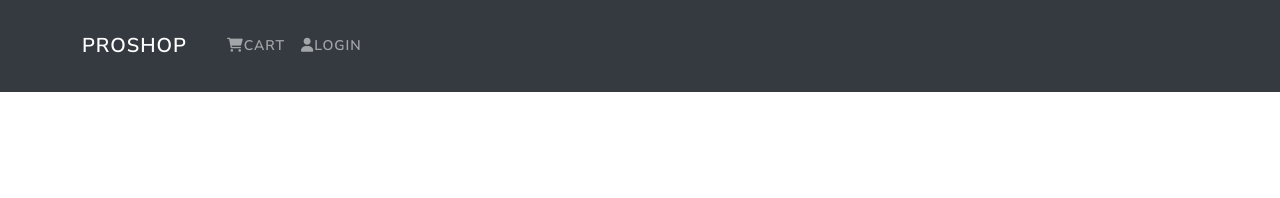
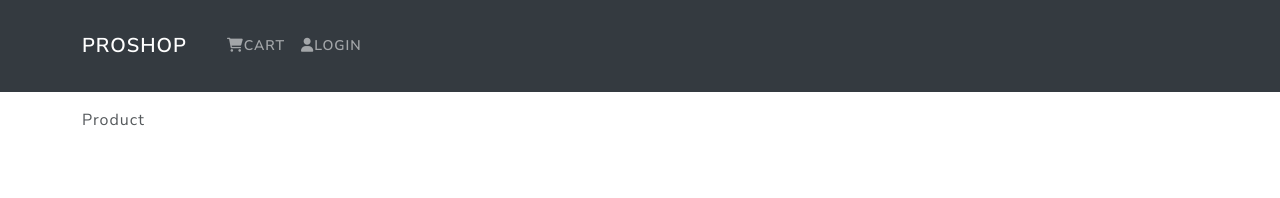
Before and after one commit to Starlla/react-django-ecommerce-frontend, a React (Create React App) app: page /product/1 in a window 1280 px wide. Before the commit this address had no page. Shown: the top 198 px of the page. Built offline with nearby package versions, Linux system fonts and the light colour scheme.

Commit message:
add product route

```diff
--- a/src/App.js
+++ b/src/App.js
@@ -1,6 +1,7 @@
 import Header from "./components/Header";
 import Footer from "./components/Footer";
 import HomeScreen from "./screens/HomeScreen";
+import ProductScreen from "./screens/ProductScreen";
 import { Container } from "react-bootstrap";
 import { BrowserRouter as Router, Route, Routes } from "react-router-dom";
 function App() {
@@ -11,6 +12,7 @@ function App() {
         <Container>
           <Routes>
             <Route path="/" element={<HomeScreen />} exact />
+            <Route path="/product/:id" element={<ProductScreen />} exact />
           </Routes>
         </Container>
       </main>
--- /dev/null
+++ b/src/screens/ProductScreen.js
@@ -0,0 +1,7 @@
+import React from "react";
+
+function ProductScreen() {
+  return <div>Product</div>;
+}
+
+export default ProductScreen;
```
